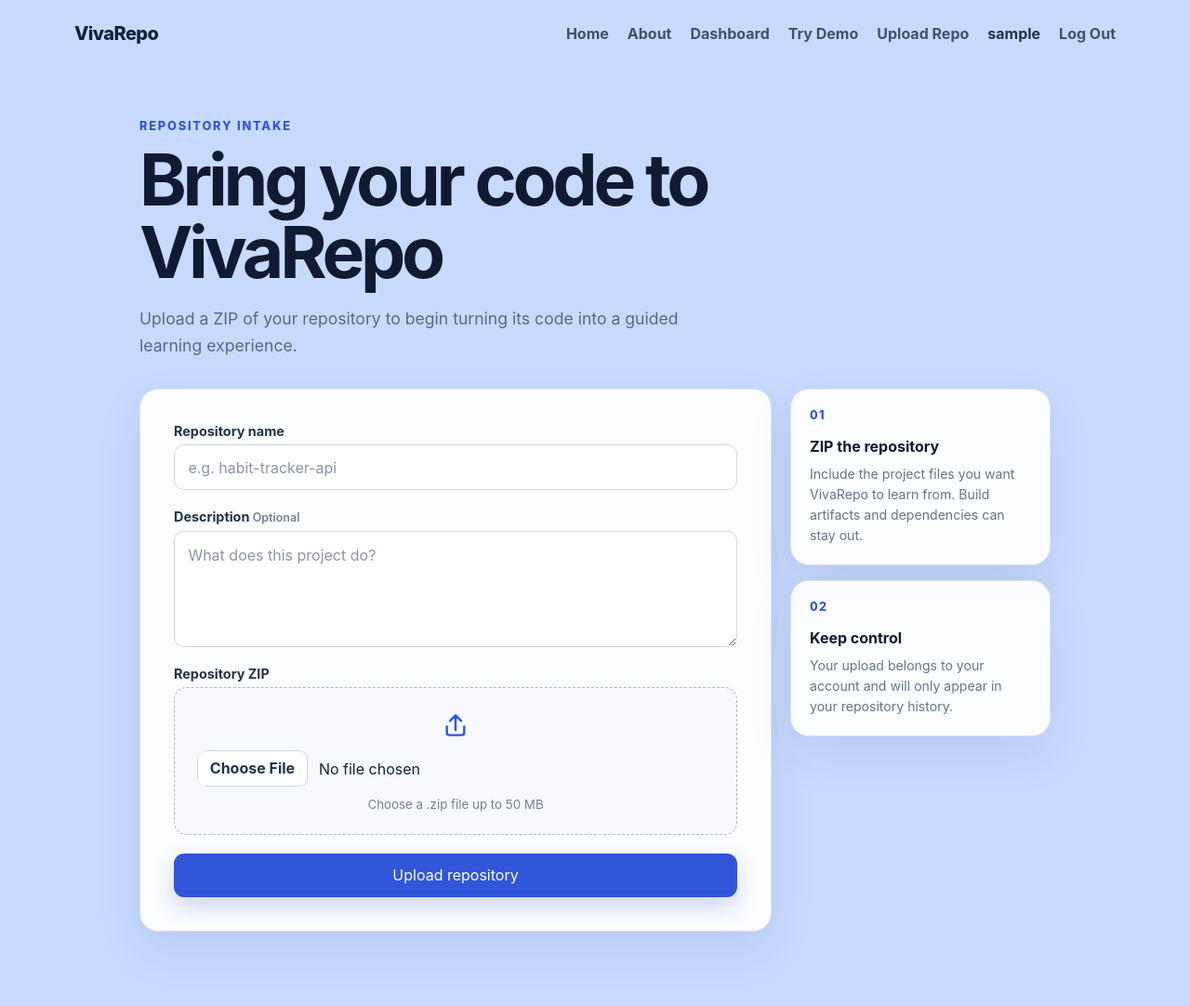
After one commit to mtgizaw/VivaRepo, a Django app: page /repositories/upload/ in a window 1280 px wide. The commit adds this page. Shown: the whole page at 93% size. Run offline with Django 5.2, Linux system fonts and the light colour scheme; the visitor is signed in with stand-in values (Sample User, id 1); data that the repository does not hold is empty; some libraries are stand-ins or nearby versions.

Commit message:
Implemented a functional repository-upload flow.

```diff
--- a/config/settings.py
+++ b/config/settings.py
@@ -169,6 +169,9 @@ STATIC_URL = "/static/"
 STATIC_ROOT = BASE_DIR / "staticfiles"
 STATICFILES_DIRS = [BASE_DIR / "static"]
 
+MEDIA_URL = "/media/"
+MEDIA_ROOT = BASE_DIR / "media"
+
 STORAGES = {
     "default": {
         "BACKEND": "django.core.files.storage.FileSystemStorage",
--- a/projects/forms.py
+++ b/projects/forms.py
@@ -1,12 +1,21 @@
-"""Forms for local VivaRepo account registration and authentication."""
+"""Forms for VivaRepo authentication and repository intake."""
+
+from pathlib import PurePosixPath
+from zipfile import BadZipFile, ZipFile
 
 from django import forms
 from django.contrib.auth import authenticate, get_user_model
 from django.contrib.auth.forms import UserCreationForm
 from django.contrib.auth.models import AbstractBaseUser
 
+from .models import Repository
+
 
 User = get_user_model()
+
+MAX_ARCHIVE_SIZE = 50 * 1024 * 1024
+MAX_UNCOMPRESSED_SIZE = 500 * 1024 * 1024
+MAX_ARCHIVE_FILES = 20_000
 
 
 class SignupForm(UserCreationForm):
@@ -77,3 +86,43 @@ class EmailLoginForm(forms.Form):
     def get_user(self):
         """Return the authenticated user after validation."""
         return self.user_cache
+
+
+class RepositoryUploadForm(forms.ModelForm):
+    """Validate repository ZIP archives before they enter storage."""
+
+    class Meta:
+        model = Repository
+        fields = ("name", "description", "archive")
+
+    def clean_archive(self):
+        archive = self.cleaned_data["archive"]
+        if not archive.name.lower().endswith(".zip"):
+            raise forms.ValidationError("Upload a repository as a .zip file.")
+        if archive.size > MAX_ARCHIVE_SIZE:
+            raise forms.ValidationError("The ZIP file must be 50 MB or smaller.")
+
+        try:
+            archive.seek(0)
+            with ZipFile(archive) as zip_file:
+                files = [entry for entry in zip_file.infolist() if not entry.is_dir()]
+                if not files:
+                    raise forms.ValidationError("The ZIP file does not contain any files.")
+                if len(files) > MAX_ARCHIVE_FILES:
+                    raise forms.ValidationError("The ZIP file contains too many files.")
+                if sum(entry.file_size for entry in files) > MAX_UNCOMPRESSED_SIZE:
+                    raise forms.ValidationError(
+                        "The repository is too large after decompression."
+                    )
+                for entry in files:
+                    path = PurePosixPath(entry.filename.replace("\\", "/"))
+                    if path.is_absolute() or ".." in path.parts:
+                        raise forms.ValidationError(
+                            "The ZIP file contains an unsafe file path."
+                        )
+        except (BadZipFile, OSError):
+            raise forms.ValidationError("The selected file is not a valid ZIP archive.")
+        finally:
+            archive.seek(0)
+
+        return archive
--- a/projects/urls.py
+++ b/projects/urls.py
@@ -11,6 +11,11 @@ urlpatterns = [
     path("about/", views.about, name="about"),
     path("dashboard/", views.account_dashboard, name="dashboard"),
     path("trydemo/", views.try_demo, name="trydemo"),
+    path(
+        "repositories/upload/",
+        views.upload_repository,
+        name="upload_repository",
+    ),
     path("signup/", views.signup, name="signup"),
     path("login/", views.login_view, name="login"),
     path("logout/", views.logout_view, name="logout"),
--- a/projects/views.py
+++ b/projects/views.py
@@ -1,15 +1,18 @@
 """Views for the VivaRepo web experience and local authentication."""
 
+from django.contrib import messages
 from django.contrib.auth import get_user_model
 from django.contrib.auth import login as auth_login
 from django.contrib.auth import logout as auth_logout
+from django.contrib.auth.decorators import login_required
 from django.http import HttpRequest, HttpResponse, JsonResponse
 from django.shortcuts import redirect, render
+from django.utils.http import url_has_allowed_host_and_scheme
 from django.views.decorators.http import require_POST
 import plotly.graph_objects as go
 from plotly.io import to_html
 
-from .forms import EmailLoginForm, SignupForm
+from .forms import EmailLoginForm, RepositoryUploadForm, SignupForm
 
 
 User = get_user_model()
@@ -102,19 +105,60 @@ def signup(request: HttpRequest) -> HttpResponse:
     return render(request, "projects/signup.html", {"form": form})
 
 
+def _safe_next_url(request: HttpRequest) -> str | None:
+    """Return a local post-authentication destination, when one was supplied."""
+    next_url = request.POST.get("next") or request.GET.get("next")
+    if next_url and url_has_allowed_host_and_scheme(
+        next_url,
+        allowed_hosts={request.get_host()},
+        require_https=request.is_secure(),
+    ):
+        return next_url
+    return None
+
+
 def login_view(request: HttpRequest) -> HttpResponse:
     """Authenticate a local account using its email address."""
+    next_url = _safe_next_url(request)
     if request.user.is_authenticated:
-        return redirect("projects:home")
+        return redirect(next_url or "projects:home")
 
     form = EmailLoginForm(request, data=request.POST or None)
     if request.method == "POST" and form.is_valid():
         auth_login(request, form.get_user())
         if not form.cleaned_data["remember_me"]:
             request.session.set_expiry(0)
-        return redirect("projects:home")
+        return redirect(next_url or "projects:home")
 
-    return render(request, "projects/login.html", {"form": form})
+    return render(
+        request,
+        "projects/login.html",
+        {"form": form, "next": next_url or ""},
+    )
+
+
+@login_required
+def upload_repository(request: HttpRequest) -> HttpResponse:
+    """Accept a ZIP archive and associate it with the signed-in user."""
+    form = RepositoryUploadForm(request.POST or None, request.FILES or None)
+    if request.method == "POST" and form.is_valid():
+        repository = form.save(commit=False)
+        repository.uploaded_by = request.user
+        repository.original_filename = form.cleaned_data["archive"].name
+        repository.size_bytes = form.cleaned_data["archive"].size
+        repository.save()
+        messages.success(
+            request,
+            f'"{repository.name}" was uploaded and is ready for analysis.',
+        )
+        return redirect("projects:upload_repository")
+
+    repositories = request.user.repositories.all()[:6]
+    return render(
+        request,
+        "projects/upload_repository.html",
+        {"form": form, "repositories": repositories},
+    )
 
 
 @require_POST
--- a/static/css/site.css
+++ b/static/css/site.css
@@ -272,6 +272,30 @@ h1 {
     font: inherit;
 }
 
+.form-field textarea {
+    width: 100%;
+    min-height: 7rem;
+    padding: 0.85rem 0.9rem;
+    border: 1px solid #cfd7e6;
+    border-radius: 0.65rem;
+    color: #14213d;
+    background: #fff;
+    font: inherit;
+    line-height: 1.5;
+    resize: vertical;
+}
+
+.form-field textarea::placeholder {
+    color: #8995a9;
+}
+
+.form-field textarea:focus,
+.form-field input[type="file"]:focus-visible {
+    outline: 3px solid rgba(49, 85, 217, 0.2);
+    outline-offset: 2px;
+    border-color: #3155d9;
+}
+
 .form-field input::placeholder {
     color: #8995a9;
 }
@@ -458,6 +482,220 @@ h1 {
     text-align: center;
 }
 
+.upload-page {
+    max-width: 980px;
+    margin: clamp(2.5rem, 7vh, 5rem) auto 5rem;
+}
+
+.upload-heading {
+    max-width: 700px;
+    margin-bottom: 2rem;
+}
+
+.upload-heading .eyebrow {
+    margin: 0 0 0.75rem;
+}
+
+.upload-heading h1 {
+    font-size: clamp(2.75rem, 7vw, 4.8rem);
+}
+
+.upload-heading > p:last-child {
+    max-width: 650px;
+    margin: 1rem 0 0;
+    color: #596983;
+    font-size: 1.1rem;
+    line-height: 1.65;
+}
+
+.notice {
+    margin-bottom: 1rem;
+    padding: 0.9rem 1rem;
+    border-radius: 0.75rem;
+    font-weight: 700;
+}
+
+.notice-success {
+    border: 1px solid #a8dcc6;
+    color: #166345;
+    background: #edf9f3;
+}
+
+.upload-layout {
+    display: grid;
+    grid-template-columns: minmax(0, 1fr) 280px;
+    gap: 1.25rem;
+    align-items: start;
+}
+
+.upload-card,
+.guide-card,
+.recent-repositories {
+    border: 1px solid #dce3ef;
+    border-radius: 1.25rem;
+    background: rgba(255, 255, 255, 0.94);
+    box-shadow: 0 20px 50px rgba(31, 49, 86, 0.09);
+}
+
+.upload-card {
+    padding: clamp(1.5rem, 4vw, 2.25rem);
+}
+
+.upload-form {
+    display: grid;
+    gap: 1.25rem;
+}
+
+.optional {
+    color: #71809a;
+    font-size: 0.78rem;
+    font-weight: 600;
+}
+
+.file-drop {
+    display: grid;
+    justify-items: center;
+    gap: 0.65rem;
+    padding: 1.5rem;
+    border: 1.5px dashed #aab8d0;
+    border-radius: 0.85rem;
+    color: #3155d9;
+    background: #f7f9ff;
+    text-align: center;
+}
+
+.file-drop input {
+    max-width: 100%;
+    padding: 0;
+    border: 0;
+    background: transparent;
+}
+
+.file-drop input::file-selector-button {
+    margin-right: 0.75rem;
+    padding: 0.55rem 0.8rem;
+    border: 1px solid #cbd5e7;
+    border-radius: 0.55rem;
+    color: #24324b;
+    background: white;
+    font: inherit;
+    font-weight: 700;
+    cursor: pointer;
+}
+
+.file-drop small {
+    color: #71809a;
+}
+
+.upload-submit {
+    width: 100%;
+    border: 0;
+    font: inherit;
+    cursor: pointer;
+}
+
+.upload-sidebar {
+    display: grid;
+    gap: 1rem;
+}
+
+.guide-card {
+    padding: 1.25rem;
+}
+
+.guide-number {
+    margin: 0 0 1rem;
+    color: #3155d9;
+    font-size: 0.78rem;
+    font-weight: 850;
+    letter-spacing: 0.12em;
+}
+
+.guide-card h2 {
+    margin: 0;
+    color: #101a32;
+    font-size: 1rem;
+}
+
+.guide-card > p:last-child {
+    margin: 0.6rem 0 0;
+    color: #65748c;
+    font-size: 0.88rem;
+    line-height: 1.55;
+}
+
+.recent-repositories {
+    margin-top: 1.25rem;
+    overflow: hidden;
+}
+
+.section-heading {
+    display: flex;
+    align-items: end;
+    justify-content: space-between;
+    gap: 1rem;
+    padding: 1.4rem 1.5rem;
+    border-bottom: 1px solid #e4e9f2;
+}
+
+.section-heading .eyebrow {
+    margin: 0 0 0.35rem;
+}
+
+.section-heading h2 {
+    margin: 0;
+    color: #101a32;
+    font-size: 1.4rem;
+}
+
+.section-heading > span {
+    color: #71809a;
+    font-size: 0.82rem;
+}
+
+.repository-row {
+    display: grid;
+    grid-template-columns: auto minmax(0, 1fr) auto;
+    align-items: center;
+    gap: 1rem;
+    padding: 1rem 1.5rem;
+}
+
+.repository-row + .repository-row {
+    border-top: 1px solid #edf0f5;
+}
+
+.repository-icon {
+    display: grid;
+    width: 2.5rem;
+    height: 2.5rem;
+    place-items: center;
+    border-radius: 0.65rem;
+    color: #3155d9;
+    background: #edf2ff;
+    font-size: 0.78rem;
+    font-weight: 850;
+}
+
+.repository-row h3,
+.repository-row p {
+    margin: 0;
+}
+
+.repository-row h3 {
+    overflow: hidden;
+    color: #1c2942;
+    font-size: 0.95rem;
+    text-overflow: ellipsis;
+    white-space: nowrap;
+}
+
+.repository-row p,
+.repository-row time {
+    color: #71809a;
+    font-size: 0.8rem;
+}
+
 @media (max-width: 600px) {
     .site-header,
     main {
@@ -487,4 +725,26 @@ h1 {
         align-items: flex-start;
         flex-direction: column;
     }
+
+    .upload-layout {
+        grid-template-columns: 1fr;
+    }
+
+    .upload-sidebar {
+        grid-template-columns: 1fr 1fr;
+    }
+
+    .repository-row {
+        grid-template-columns: auto minmax(0, 1fr);
+    }
+
+    .repository-row time {
+        display: none;
+    }
 }
+
+@media (max-width: 430px) {
+    .upload-sidebar {
+        grid-template-columns: 1fr;
+    }
+}
--- a/templates/base.html
+++ b/templates/base.html
@@ -16,6 +16,7 @@
             <a href="{% url 'projects:dashboard' %}">Dashboard</a>
             <a href="{% url 'projects:trydemo' %}">Try Demo</a>
             {% if request.user.is_authenticated %}
+                <a href="{% url 'projects:upload_repository' %}">Upload Repo</a>
                 <span class="nav-user">{{ request.user.username }}</span>
                 <form class="nav-form" method="post" action="{% url 'projects:logout' %}">
                     {% csrf_token %}
--- a/templates/projects/login.html
+++ b/templates/projects/login.html
@@ -12,7 +12,7 @@
     </div>
 
     <div class="social-auth" aria-label="Social sign-in options">
-        <form class="social-login-form" method="post" action="{% provider_login_url 'google' %}">
+        <form class="social-login-form" method="post" action="{% provider_login_url 'google' next=next %}">
             {% csrf_token %}
             <button class="social-button" type="submit">
             <svg aria-hidden="true" viewBox="0 0 24 24" width="20" height="20">
@@ -24,7 +24,7 @@
             Continue with Google
             </button>
         </form>
-        <form class="social-login-form" method="post" action="{% provider_login_url 'github' %}">
+        <form class="social-login-form" method="post" action="{% provider_login_url 'github' next=next %}">
             {% csrf_token %}
             <button class="social-button" type="submit">
             <svg aria-hidden="true" viewBox="0 0 24 24" width="20" height="20">
@@ -39,6 +39,7 @@
 
     <form class="auth-form" method="post">
         {% csrf_token %}
+        {% if next %}<input type="hidden" name="next" value="{{ next }}">{% endif %}
 
         {% if form.non_field_errors %}
             <div class="form-errors" role="alert">{{ form.non_field_errors }}</div>
--- /dev/null
+++ b/templates/projects/upload_repository.html
@@ -0,0 +1,117 @@
+{% extends "base.html" %}
+
+{% block title %}Upload Repository | VivaRepo{% endblock %}
+
+{% block content %}
+<section class="upload-page" aria-labelledby="upload-title">
+    <header class="upload-heading">
+        <p class="eyebrow">Repository intake</p>
+        <h1 id="upload-title">Bring your code to VivaRepo</h1>
+        <p>Upload a ZIP of your repository to begin turning its code into a guided learning experience.</p>
+    </header>
+
+    {% if messages %}
+        {% for message in messages %}
+            <div class="notice notice-success" role="status">{{ message }}</div>
+        {% endfor %}
+    {% endif %}
+
+    <div class="upload-layout">
+        <article class="upload-card">
+            <form class="upload-form" method="post" enctype="multipart/form-data">
+                {% csrf_token %}
+
+                {% if form.non_field_errors %}
+                    <div class="form-errors" role="alert">{{ form.non_field_errors }}</div>
+                {% endif %}
+
+                <div class="form-field">
+                    <label for="repository-name">Repository name</label>
+                    <input
+                        id="repository-name"
+                        name="name"
+                        type="text"
+                        maxlength="120"
+                        placeholder="e.g. habit-tracker-api"
+                        value="{{ form.name.value|default:'' }}"
+                        {% if form.name.errors %}aria-invalid="true"{% endif %}
+                        required
+                    >
+                    {{ form.name.errors }}
+                </div>
+
+                <div class="form-field">
+                    <label for="repository-description">Description <span class="optional">Optional</span></label>
+                    <textarea
+                        id="repository-description"
+                        name="description"
+                        maxlength="500"
+                        rows="4"
+                        placeholder="What does this project do?"
+                        {% if form.description.errors %}aria-invalid="true"{% endif %}
+                    >{{ form.description.value|default:'' }}</textarea>
+                    {{ form.description.errors }}
+                </div>
+
+                <div class="form-field">
+                    <label for="repository-archive">Repository ZIP</label>
+                    <div class="file-drop">
+                        <svg aria-hidden="true" viewBox="0 0 24 24" width="32" height="32">
+                            <path d="M12 16V4m0 0L7.5 8.5M12 4l4.5 4.5M5 13v5a2 2 0 0 0 2 2h10a2 2 0 0 0 2-2v-5" fill="none" stroke="currentColor" stroke-linecap="round" stroke-linejoin="round" stroke-width="1.8"/>
+                        </svg>
+                        <input
+                            id="repository-archive"
+                            name="archive"
+                            type="file"
+                            accept=".zip,application/zip"
+                            {% if form.archive.errors %}aria-invalid="true"{% endif %}
+                            required
+                        >
+                        <small>Choose a .zip file up to 50 MB</small>
+                    </div>
+                    {{ form.archive.errors }}
+                </div>
+
+                <button class="button button-primary upload-submit" type="submit">Upload repository</button>
+            </form>
+        </article>
+
+        <aside class="upload-sidebar" aria-label="Upload guidance">
+            <div class="guide-card">
+                <p class="guide-number">01</p>
+                <h2>ZIP the repository</h2>
+                <p>Include the project files you want VivaRepo to learn from. Build artifacts and dependencies can stay out.</p>
+            </div>
+            <div class="guide-card">
+                <p class="guide-number">02</p>
+                <h2>Keep control</h2>
+                <p>Your upload belongs to your account and will only appear in your repository history.</p>
+            </div>
+        </aside>
+    </div>
+
+    {% if repositories %}
+        <section class="recent-repositories" aria-labelledby="recent-title">
+            <div class="section-heading">
+                <div>
+                    <p class="eyebrow">Your workspace</p>
+                    <h2 id="recent-title">Recent uploads</h2>
+                </div>
+                <span>{{ repositories|length }} shown</span>
+            </div>
+            <div class="repository-list">
+                {% for repository in repositories %}
+                    <article class="repository-row">
+                        <div class="repository-icon" aria-hidden="true">&lt;/&gt;</div>
+                        <div>
+                            <h3>{{ repository.name }}</h3>
+                            <p>{{ repository.original_filename }} · {{ repository.size_bytes|filesizeformat }}</p>
+                        </div>
+                        <time datetime="{{ repository.uploaded_at|date:'c' }}">{{ repository.uploaded_at|date:"M j, Y" }}</time>
+                    </article>
+                {% endfor %}
+            </div>
+        </section>
+    {% endif %}
+</section>
+{% endblock %}
```
Also changed, not shown: projects/models.py (added, +29 -0 lines), projects/tests/test_repository_upload.py (added, +123 -0 lines), projects/migrations/0001_initial.py (added), projects/migrations/__init__.py (added).
